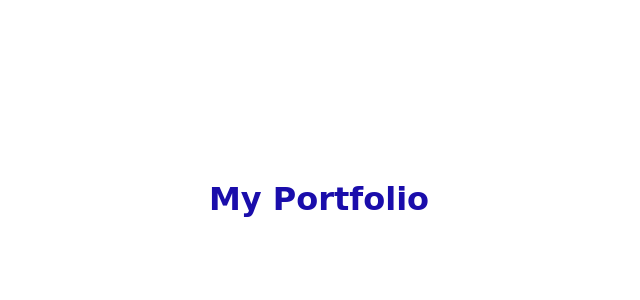
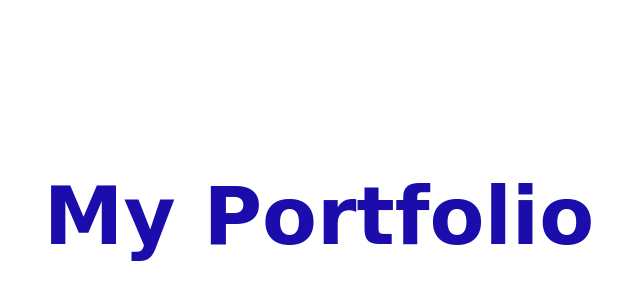
Before and after one commit to ryo97321/ryo97321.github.io, a plain HTML site: page index.html in a window 1280 px wide. Shown: the part 170-470 px from the top of the page, without its empty margins (321-961 px from the left). Drawn offline with Linux system fonts and the light colour scheme; a web font is replaced by a local one.

Commit message:
change font-size & font-height

```diff
--- a/css/styles.css
+++ b/css/styles.css
@@ -1,5 +1,6 @@
 h1 {
     font-family: 'Baloo Bhai', cursive;
+    font-size: 5em;
     position: absolute;
     color: #1A0DAB;
     text-align: center;
@@ -9,5 +10,5 @@ h1 {
     left: 0px;
     margin: auto;
 
-    height: 100px;
+    height: 120px;
 }
```
